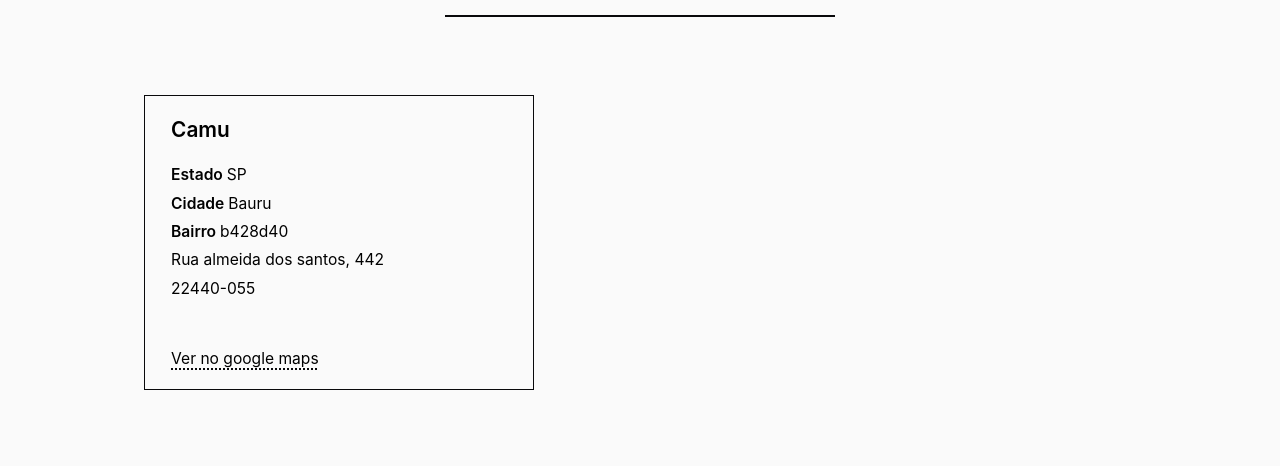
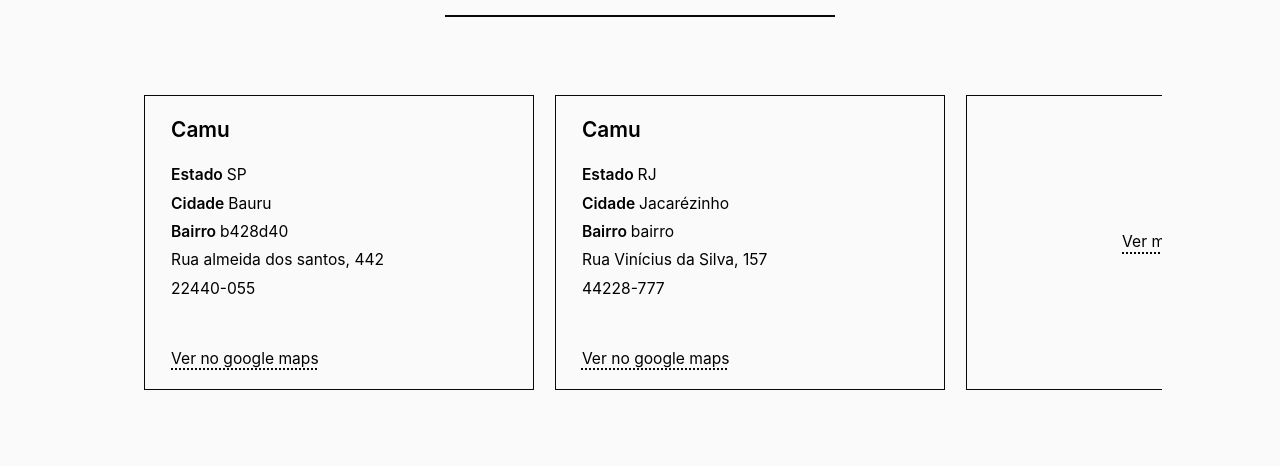
Before and after one commit to GilkleberMedeiros/camu, a React (Vite) app: page / in a window 1280 px wide. Shown: the part 801-1267 px from the top of the page. Built offline with nearby package versions, Linux system fonts and the light colour scheme.

Commit message:
fix: Card and SeeMoreCard components width.

```diff
--- a/src/components/cards.jsx
+++ b/src/components/cards.jsx
@@ -9,7 +9,8 @@ export function Card({ style="", children, ...rest })
   return (
     <div
       className={twMerge(`
-        w-[18.75rem] min-w-auto bg-main-white border-main-black border-[1px] min-xl:border-[0.0625rem]
+        max-c-s:min-w-[180px] min-w-[240px] w-[18.75rem] bg-main-white border-main-black
+        border-[1px] min-xl:border-[0.0625rem] shrink-0
       `, style)}
       {...rest}
     >
@@ -23,7 +24,12 @@ export function CardsList({ id="", style, children })
   const childs = Array.from(children);
 
   return (
-    <div id={id} className={twMerge("flex w-[85%] p-[1.25rem] gap-[1rem] overflow-scroll", style)}>
+    <div
+      id={id}
+      className={twMerge(`
+        flex flex-nowrap w-[85%] p-[1.25rem] gap-[1rem] overflow-x-auto overflow-y-hidden
+      `, style)}
+    >
       {/* will render only three cards (including SeeMoreCard) if cards N >= 3 */}
       {childs.length < 3 ? children : [...(childs.slice(0, 2)), <SeeMoreCard href="" />]}
     </div>
@@ -67,7 +73,7 @@ export function SeeMoreCard({ href, target="_blank", rel="", ...rest })
   return (
     <Link
       style="
-        w-[18.75rem] min-w-auto bg-main-white border-main-black
+        max-c-s:min-w-[180px] min-w-[240px] w-[18.75rem] bg-main-white border-main-black shrink-0
         border-[1px] min-xl:border-[0.0625rem] hover:border-secondary-white active:border-secondary-white
         flex items-center justify-center duration-250 ease-in-out cursor-pointer
       "
--- a/src/components/main.jsx
+++ b/src/components/main.jsx
@@ -2,7 +2,7 @@ import { IconBtn } from "./icons.jsx";
 import { MenuAndMediaShare } from "./menus.jsx";
 import { Section, ZebraOpeningHoursTable, FloatingBtnsContainer, ContactTextBox } from "./containers.jsx";
 import { ImageTextCarousel } from "./carousels.jsx";
-import { CardsList, PhysicalAdressCard } from "./cards";
+import { CardsList, PhysicalAdressCard, SeeMoreCard } from "./cards";
 import { Link } from "./links.jsx";
 import logo from "./logo.jsx";
 
@@ -35,7 +35,8 @@ export function Header()
 
 export function Main()
 {
-  const physicalAdress = {
+  const physicalAdresses = [
+    {
       "name": "Camu",
       "state": "SP",
       "city": "Bauru",
@@ -44,7 +45,28 @@ export function Main()
       "number": "442",
       "cep": "22440-055",
       "viewOnMapsUrl": "https://www.google.com/maps?q=-23.541419434132827,-46.62919203153549"
-  };
+    },
+    {
+      "name": "Camu",
+      "state": "RJ",
+      "city": "Jacarézinho",
+      "bairro": "bairro",
+      "street": "Rua Vinícius da Silva",
+      "number": "157",
+      "cep": "44228-777",
+      "viewOnMapsUrl": "https://www.google.com/maps?q=-22.541419434132827,-45.62919203153549"
+    },
+    {
+      "name": "Camu",
+      "state": "SP",
+      "city": "Mauá",
+      "bairro": "Distrito",
+      "street": "Rua vanessa lopes",
+      "number": "2222",
+      "cep": "0000-000",
+      "viewOnMapsUrl": "https://www.google.com/maps?q=-20.541419434132827,-40.62919203153549"
+    },
+  ];
 
   const openingHoursInfo = {
     "monday": "07:00 - 12:00, 13:00 - 17:00",
@@ -87,8 +109,14 @@ export function Main()
       <Section title="Sobre" children={<ImageTextCarousel />}/>
       <Section title="Localização">
         <CardsList>
-          <PhysicalAdressCard adressInfo={physicalAdress}>
+          {
+            physicalAdresses.map((v, i) => {
+              return (
+                <PhysicalAdressCard key={i} adressInfo={v}>
                 </PhysicalAdressCard>
+              );
+            })
+          }
         </CardsList>
       </Section>
       <Section title="Horário de funcionamento">
```
Lines whose indentation alone changed are shown as unchanged.
